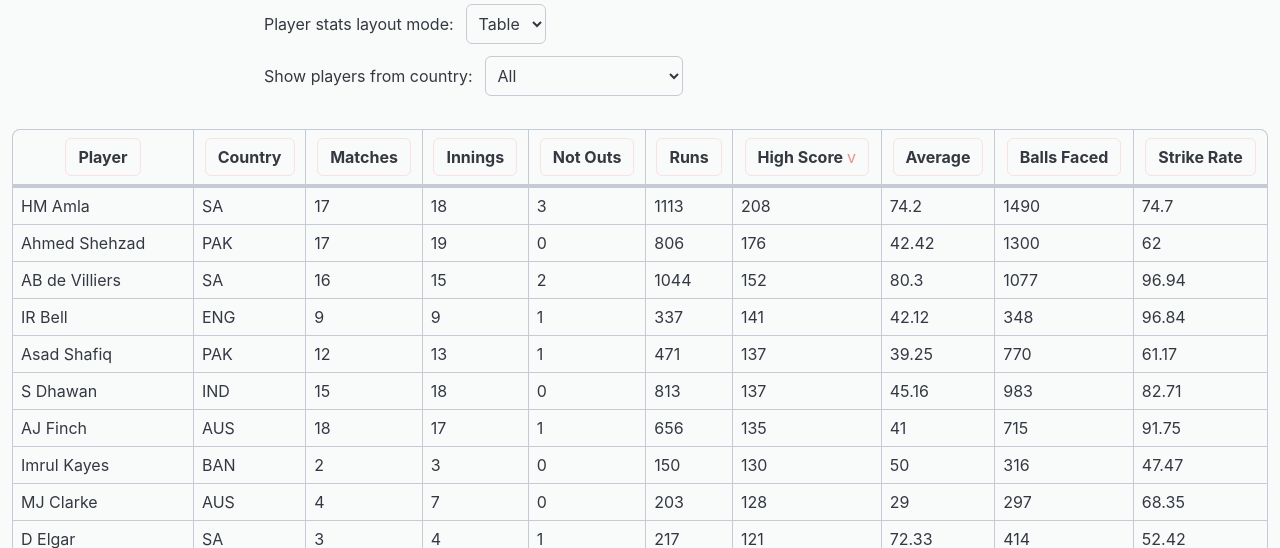
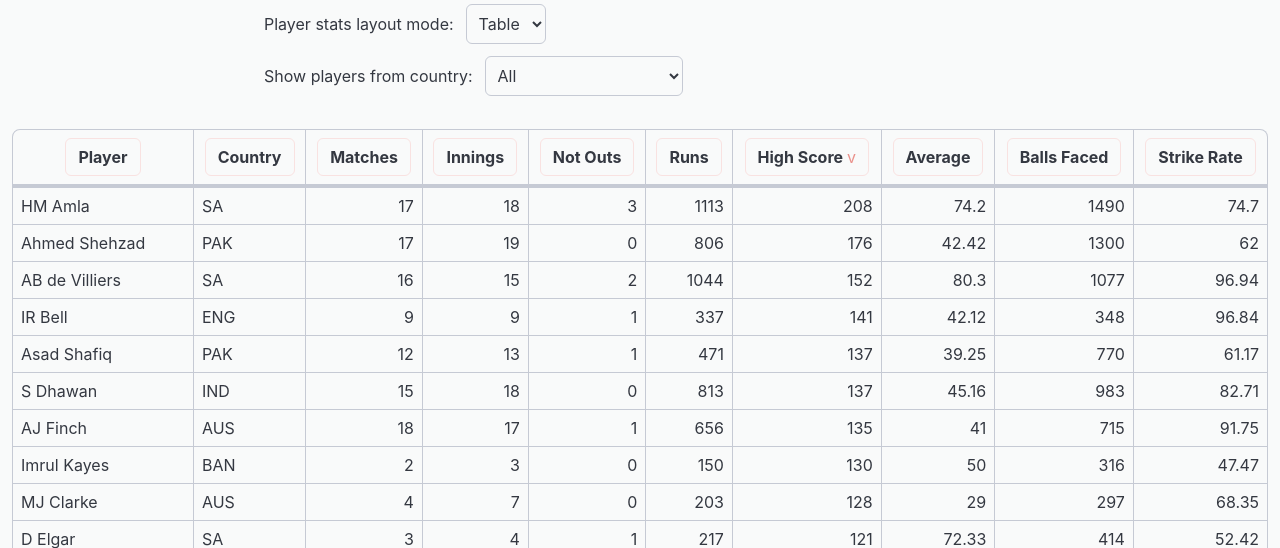
Before and after one commit to zadeviggers/12dts, a Flask app: page /cricket-stats in a window 1280 px wide. Shown: the part 203-751 px from the top of the page. Run offline with Flask 2, Linux system fonts and the light colour scheme; data comes from the database, SQL or seed files in the repository.

Commit message:
right align numbers
Signed-off-by: Zade Viggers <zade.viggers@gmail.com>

```diff
--- a/databases/databases-assesment-flask-thingy/static/cool-styles.css
+++ b/databases/databases-assesment-flask-thingy/static/cool-styles.css
@@ -435,6 +435,10 @@ table {
 	padding-bottom: var(--size-sm);
 }
 
+table .right-aligned {
+	text-align: right;
+}
+
 thead {
 	position: sticky;
 	top: var(--size-md);
--- a/databases/databases-assesment-flask-thingy/static/cricket-stats-script.js
+++ b/databases/databases-assesment-flask-thingy/static/cricket-stats-script.js
@@ -180,28 +180,28 @@ function renderPlayersDataTable(players) {
 	<td>
 		<p>${player.country}</p>
 	</td>
-	<td>
+	<td class="right-aligned">
 		<p>${player.matches}</p>
 	</td>
-	<td>
+	<td class="right-aligned">
 		<p>${player.innings}</p>
 	</td>
-	<td>
+	<td class="right-aligned">
 		<p>${player.not_outs}</p>
 	</td>
-	<td>
+	<td class="right-aligned">
 		<p>${player.runs}</p>
 	</td>
-	<td>
+	<td class="right-aligned">
 		<p>${player.high_score}</p>
 	</td>
-	<td>
+	<td class="right-aligned">
 		<p>${player.average}</p>
 	</td>
-	<td>
+	<td class="right-aligned">
 		<p>${player.balls_faced}</p>
 	</td>
-	<td>
+	<td class="right-aligned">
 		<p>${player.strike_rate}</p>
 	</td>
 </tr>`
--- a/databases/databases-assesment-flask-thingy/templates/cricket-stats.jinja
+++ b/databases/databases-assesment-flask-thingy/templates/cricket-stats.jinja
@@ -139,28 +139,28 @@
                                     <td>
                                         <p>{{ player.country }}</p>
                                     </td>
-                                    <td>
+                                    <td class="right-aligned">
                                         <p>{{ player.matches }}</p>
                                     </td>
-                                    <td>
+                                    <td class="right-aligned">
                                         <p>{{ player.innings }}</p>
                                     </td>
-                                    <td>
+                                    <td class="right-aligned">
                                         <p>{{ player.not_outs }}</p>
                                     </td>
-                                    <td>
+                                    <td class="right-aligned">
                                         <p>{{ player.runs }}</p>
                                     </td>
-                                    <td>
+                                    <td class="right-aligned">
                                         <p>{{ player.high_score }}</p>
                                     </td>
-                                    <td>
+                                    <td class="right-aligned">
                                         <p>{{ player.average }}</p>
                                     </td>
-                                    <td>
+                                    <td class="right-aligned">
                                         <p>{{ player.balls_faced }}</p>
                                     </td>
-                                    <td>
+                                    <td class="right-aligned">
                                         <p>{{ player.strike_rate }}</p>
                                     </td>
                                 </tr>
```
